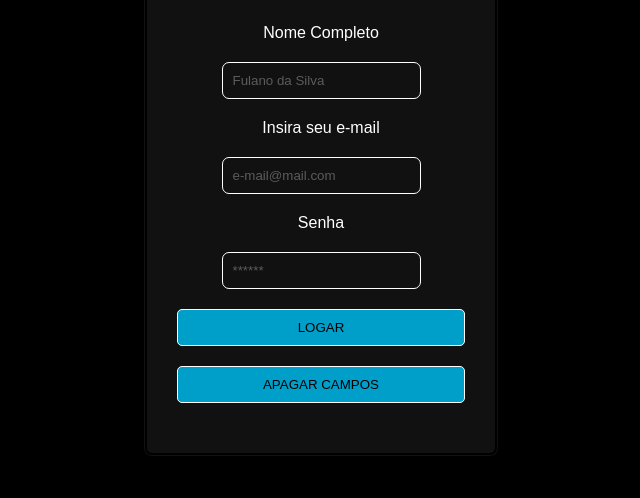
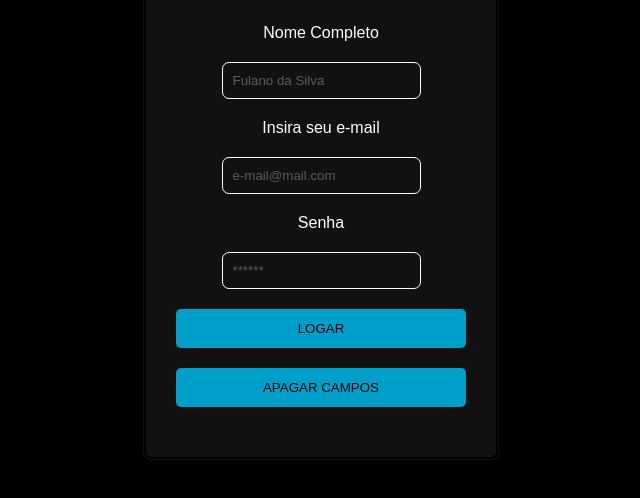
Before and after one commit to Matheusdsilva01/Projeto-Form, a plain HTML site: page index.html in a window 1280 px wide. Shown: the part 132-630 px from the top of the page, without its empty margins (319-959 px from the left). Drawn offline with Linux system fonts and the light colour scheme.

Commit message:
Pequenas alterações

```diff
--- a/css/animation.css
+++ b/css/animation.css
@@ -1,4 +1,4 @@
-.inicio{
+.form{
     animation-duration: 1s;
     animation-name: transition;
 }
--- a/css/hover.css
+++ b/css/hover.css
@@ -3,7 +3,7 @@ input:focus{
 }
 #logar,#apagar{
     margin-bottom: 20px;
-    width: -webkit-fill-available;
+    width: 100%;
     padding: 10px 85px;
     background-color: #009fca;
     border-radius: 5px;
--- a/css/style.css
+++ b/css/style.css
@@ -31,3 +31,6 @@ input{
 .cadastro input{
     color:white;
 }
+#logar,#apagar{
+    border: 2px solid transparent;
+}
--- a/index.html
+++ b/index.html
@@ -13,7 +13,7 @@
 </head>
 
 <body>
-    <form id="form" class="inicio">
+    <form class="form">
         <h1>LOGIN</h1>
         <!-- Campo de cadastro -->
         <!-- Sem o label o formulario fica mais bonito visualmente -->
@@ -28,16 +28,17 @@
             </div>
             <div>
                 <label for="Senha">Senha</label>
-                <input type="password" id="Senha" name="Senha" placeholder="******">
+                <input type="password" id="senha" name="Senha" placeholder="******">
             </div>
         </div>
         <!-- Botões de LOGAR e APAGAR CAMPOS -->
         <!-- Uso de input, tentei usar buttom mais quando dava ESPAÇO ocorria quebra de linha -->
-        <div class="pai">
+        <div class="submits">
             <input type="submit" id="logar" value="LOGAR">
             <input type="reset" id="apagar" value="APAGAR CAMPOS">
         </div>
     </form>
+    <script src="./js/validation.js"></script>
 </body>
 
 </html>
```
Also changed, not shown: js/validation.js (added).
